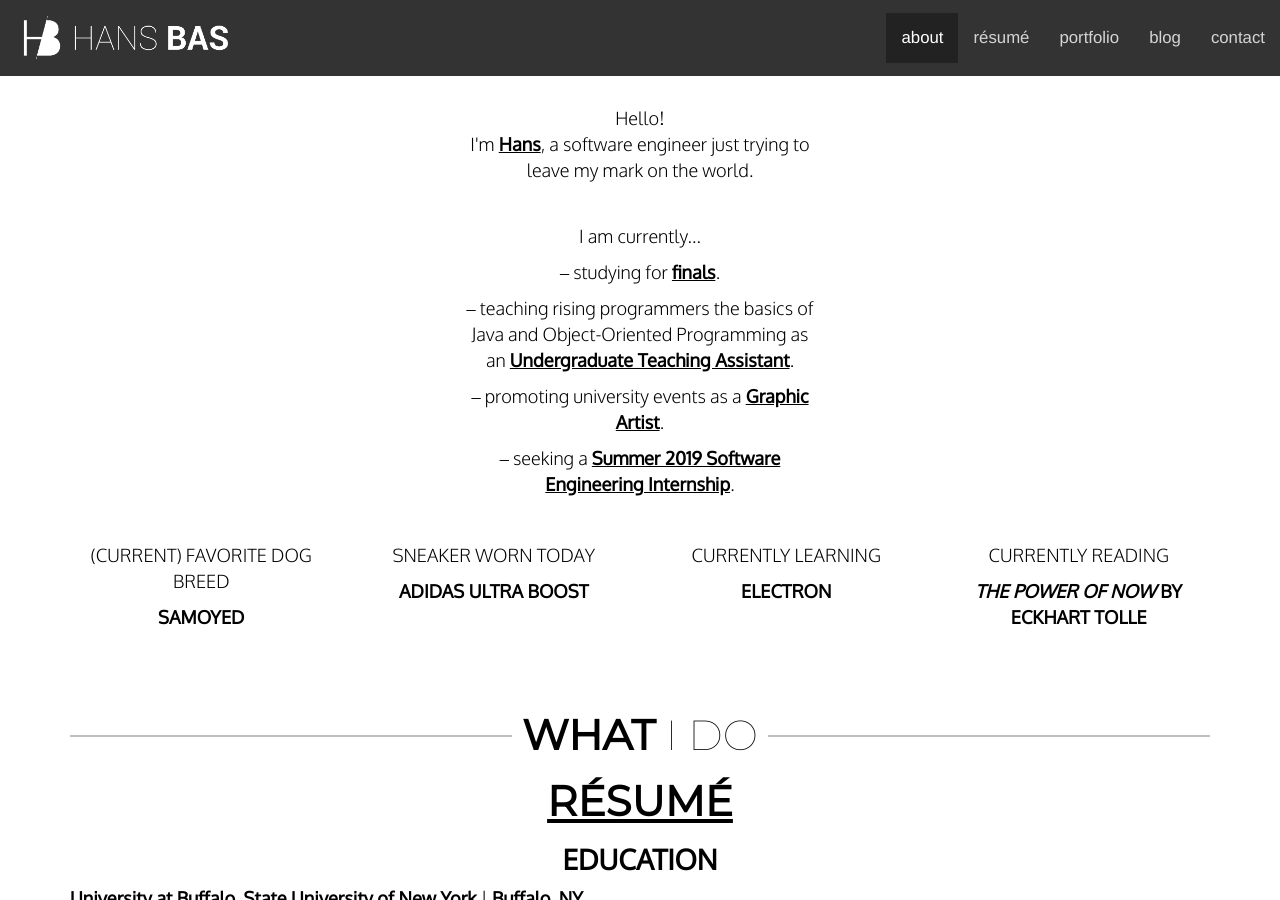
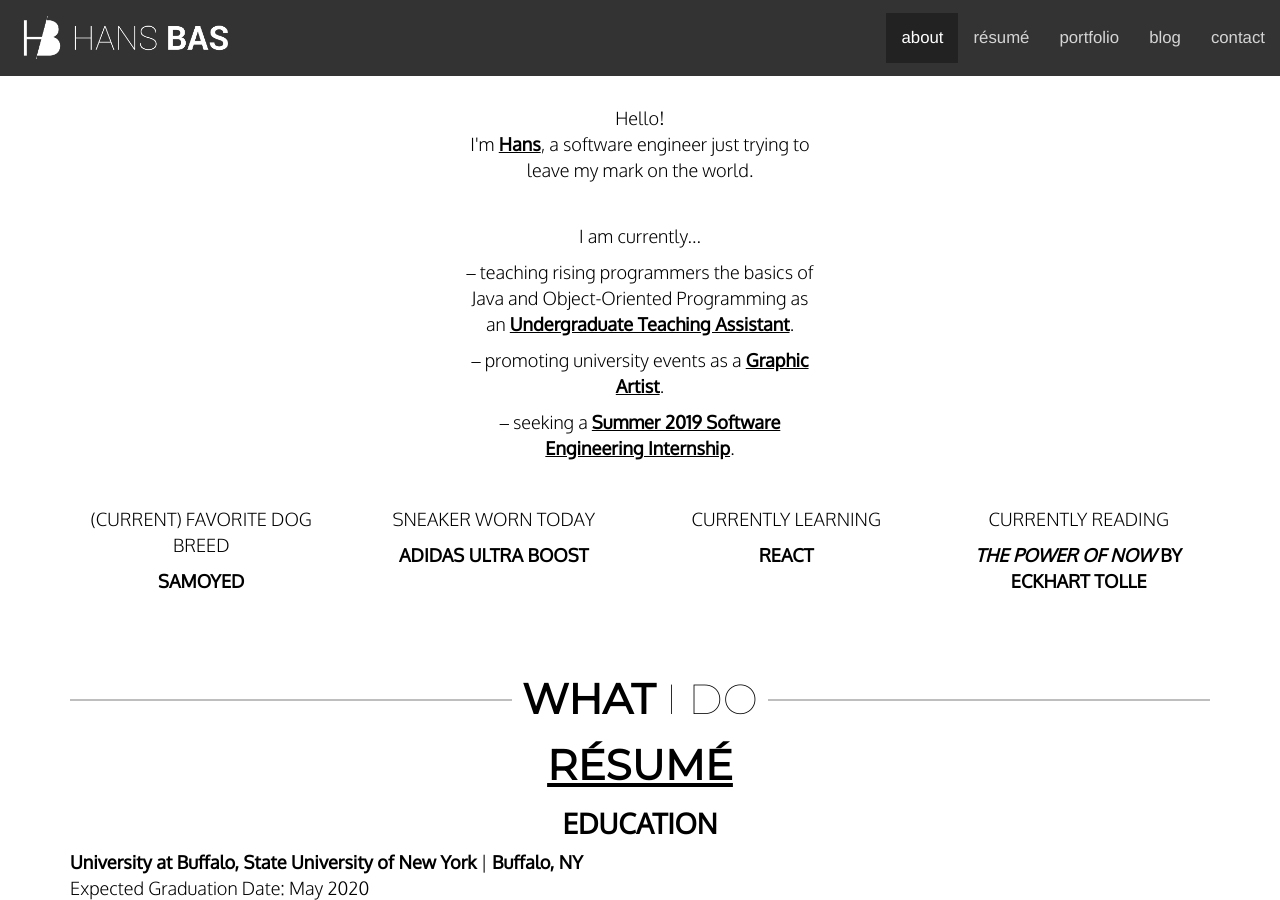
Before and after one commit to haanmiba/haanmiba.github.io, a Jekyll site: the page built from index.md, in a window 1280 px wide and 900 px high, scrolled down 833 px. Built offline with Jekyll 4.4.1, drawn with Linux system fonts in a browser that asks for light colours; nearby versions of some CDN libraries.

Commit message:
Update about.yml

```diff
--- a/_data/about.yml
+++ b/_data/about.yml
@@ -1,6 +1,4 @@
 currently:
-  - action: 'studying for'
-    subject: 'finals'
   - action: 'teaching rising programmers the basics of Java and Object-Oriented Programming as an'
     subject: 'Undergraduate Teaching Assistant'
   - action: 'promoting university events as a '
@@ -9,7 +7,7 @@ currently:
     subject: 'Summer 2019 Software Engineering Internship'
 dog: 'Samoyed'
 sneaker: 'Adidas Ultra Boost'
-learning: 'Electron'
+learning: 'React'
 reading:
   book: "The Power of Now"
   author: 'Eckhart Tolle'
```
